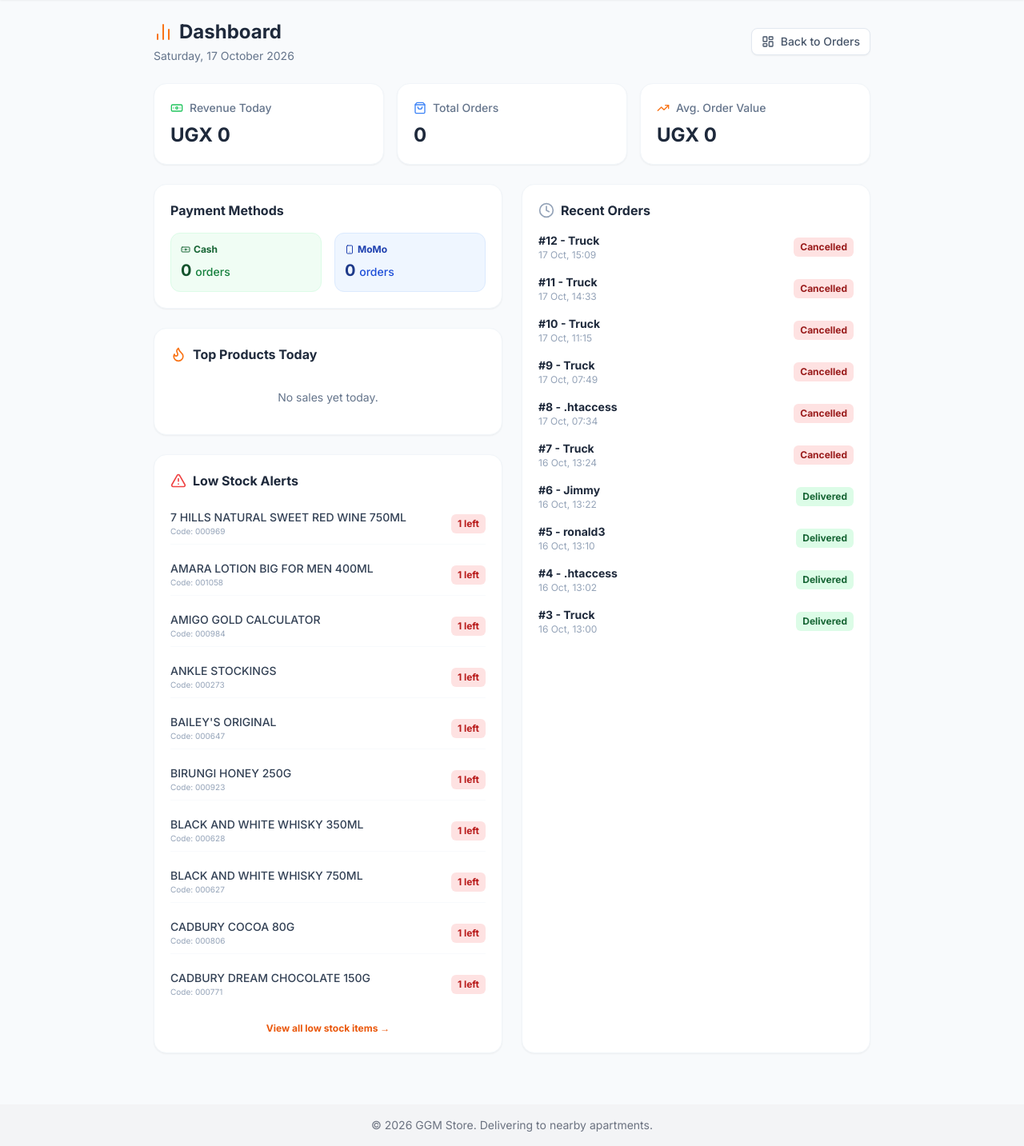
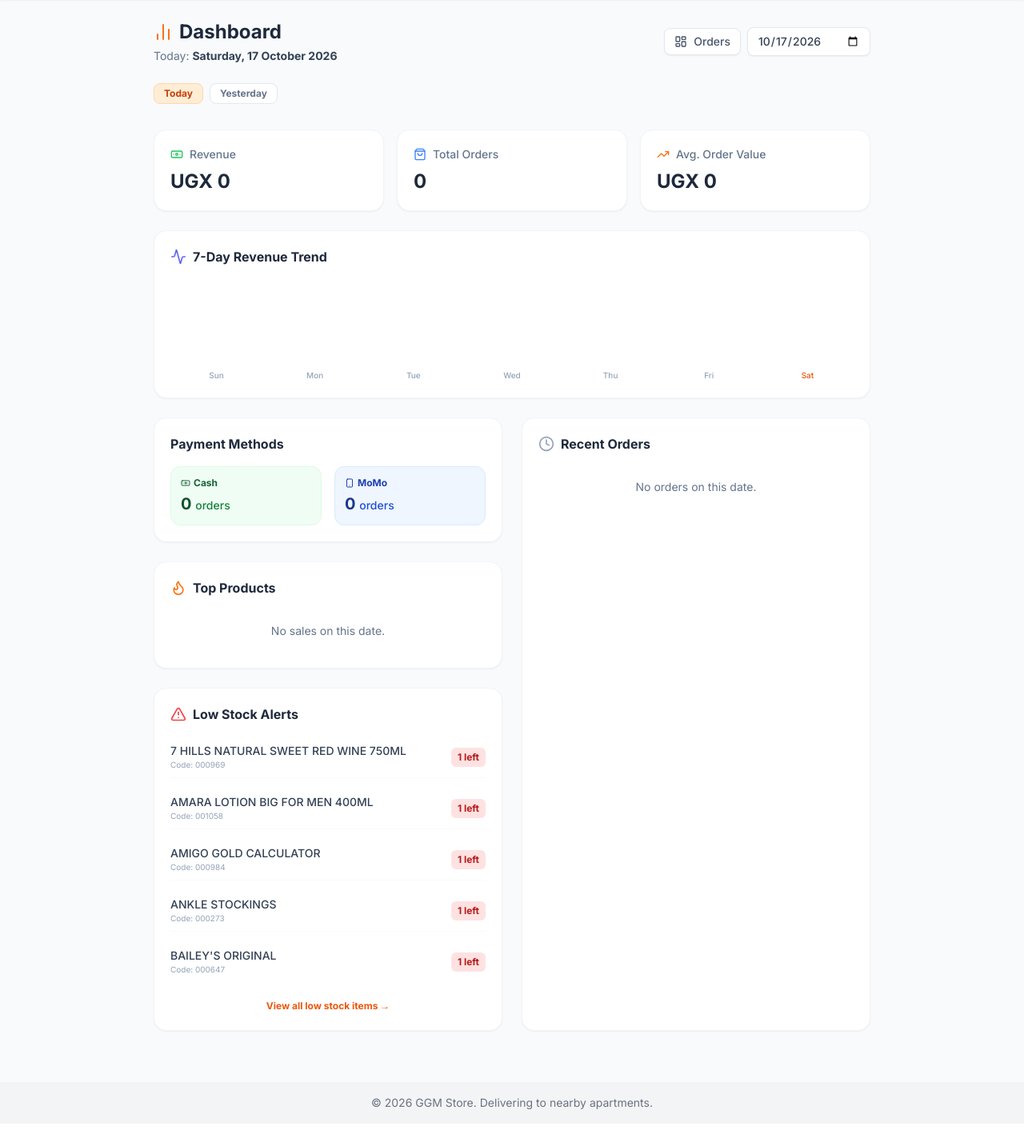
Before and after one commit to AheebwaMike/ggm-store, a Django app: page /owner/ in a window 1280 px wide. Shown: the part 52-1485 px from the top of the page at 80% size. After the commit the page ends 1439 px from the top, so only its background shows below. Run offline with Django 5.2, Linux system fonts and the light colour scheme; a user stored in the database is signed in; data comes from the database, SQL or seed files in the repository; some libraries are stand-ins or nearby versions.

Commit message:
Add historical date filtering and 7-day revenue trend chart to owner dashboard

```diff
--- a/marketplace/views.py
+++ b/marketplace/views.py
@@ -1,4 +1,5 @@
 import json
+from datetime import datetime, timedelta
 from decimal import Decimal
 
 from django import forms
@@ -571,35 +572,76 @@ def service_worker(request):
 @staff_member_required
 def owner_dashboard(request):
     today = timezone.localdate()
-    today_orders = Order.objects.filter(
-        created_at__date=today,
+    date_str = request.GET.get('date')
+    try:
+        selected_date = datetime.strptime(date_str, '%Y-%m-%d').date() if date_str else today
+    except ValueError:
+        selected_date = today
+
+    day_orders = Order.objects.filter(
+        created_at__date=selected_date,
     ).exclude(status='cancelled')
 
-    total_orders = today_orders.count()
-    total_revenue = today_orders.aggregate(total=Sum('total_amount'))['total'] or 0
+    total_orders = day_orders.count()
+    total_revenue = day_orders.aggregate(total=Sum('total_amount'))['total'] or 0
     avg_order_value = total_revenue / total_orders if total_orders else 0
 
-    cash_orders = today_orders.filter(payment_method='cash').count()
-    momo_orders = today_orders.filter(payment_method='momo').count()
+    cash_orders = day_orders.filter(payment_method='cash').count()
+    momo_orders = day_orders.filter(payment_method='momo').count()
     top_products = OrderItem.objects.filter(
-        order__in=today_orders,
+        order__in=day_orders,
         product__isnull=False,
     ).values(
         'product__name',
     ).annotate(
         total_qty=Sum('quantity'),
     ).order_by('-total_qty', 'product__name')[:5]
+
+    seven_days_ago = selected_date - timedelta(days=6)
+    trend_data = Order.objects.filter(
+        created_at__date__gte=seven_days_ago,
+        created_at__date__lte=selected_date,
+    ).exclude(
+        status='cancelled',
+    ).values(
+        'created_at__date',
+    ).annotate(
+        daily_revenue=Sum('total_amount'),
+    ).order_by('created_at__date')
+    trend_revenue_by_date = {
+        item['created_at__date']: item['daily_revenue']
+        for item in trend_data
+    }
+    seven_day_trend = [
+        {
+            'date': day,
+            'revenue': trend_revenue_by_date.get(day, 0),
+            'is_selected': day == selected_date,
+        }
+        for day in (
+            seven_days_ago + timedelta(days=offset)
+            for offset in range(7)
+        )
+    ]
+    max_trend_revenue = max(
+        (day['revenue'] for day in seven_day_trend),
+        default=0,
+    ) or 1
+
+    recent_orders = day_orders.select_related(
+        'customer',
+    ).order_by('-created_at')[:10]
+
     low_stock_products = Product.objects.filter(
         is_active=True,
         stock_quantity__lte=F('low_stock_threshold'),
-    ).order_by('stock_quantity', 'name')[:10]
-
-    recent_orders = Order.objects.select_related(
-        'customer',
-    ).order_by('-created_at')[:10]
+    ).order_by('stock_quantity', 'name')[:5]
 
     return render(request, 'marketplace/owner_dashboard.html', {
-        'today': today,
+        'selected_date': selected_date,
+        'today_date': today,
+        'yesterday_date': today - timedelta(days=1),
+        'is_today': selected_date == today,
         'total_orders': total_orders,
         'total_revenue': total_revenue,
         'avg_order_value': avg_order_value,
@@ -608,6 +650,8 @@ def owner_dashboard(request):
         'top_products': top_products,
         'low_stock_products': low_stock_products,
         'recent_orders': recent_orders,
+        'seven_day_trend': seven_day_trend,
+        'max_trend_revenue': max_trend_revenue,
     })
 
 
--- a/templates/marketplace/owner_dashboard.html
+++ b/templates/marketplace/owner_dashboard.html
@@ -4,22 +4,35 @@
 
 {% block content %}
 <div class="max-w-4xl mx-auto pb-10">
-    <div class="flex items-center justify-between mb-6">
+    <div class="flex flex-col md:flex-row md:items-center justify-between gap-4 mb-6">
         <div>
             <h1 class="text-2xl font-bold text-slate-800 flex items-center gap-2">
                 <i data-lucide="bar-chart-2" class="w-6 h-6 text-orange-500"></i> Dashboard
             </h1>
-            <p class="text-sm text-slate-500 mt-1">{{ today|date:"l, d F Y" }}</p>
+            <p class="text-sm text-slate-500 mt-1">
+                {% if is_today %}Today{% else %}Showing data for{% endif %}:
+                <span class="font-bold text-slate-700">{{ selected_date|date:"l, d F Y" }}</span>
+            </p>
         </div>
-        <a href="{% url 'staff_orders' %}" class="text-sm font-medium text-slate-600 hover:text-orange-600 bg-white px-3 py-1.5 rounded-lg border border-slate-200 transition-colors shadow-sm inline-flex items-center gap-2">
-            <i data-lucide="layout-dashboard" class="w-4 h-4"></i> Back to Orders
-        </a>
+        <div class="flex items-center gap-2">
+            <a href="{% url 'staff_orders' %}" class="text-sm font-medium text-slate-600 hover:text-orange-600 bg-white px-3 py-1.5 rounded-lg border border-slate-200 transition-colors shadow-sm inline-flex items-center gap-2">
+                <i data-lucide="layout-dashboard" class="w-4 h-4"></i> Orders
+            </a>
+            <form method="get" class="flex items-center gap-2">
+                <input type="date" name="date" value="{{ selected_date|date:'Y-m-d' }}" onchange="this.form.submit()" class="bg-white border border-slate-200 text-sm font-medium text-slate-700 rounded-lg px-3 py-1.5 shadow-sm focus:outline-none focus:ring-2 focus:ring-orange-500 cursor-pointer">
+            </form>
+        </div>
+    </div>
+
+    <div class="flex gap-2 mb-6 overflow-x-auto pb-2">
+        <a href="?date={{ today_date|date:'Y-m-d' }}" class="px-3 py-1 rounded-lg text-xs font-bold transition-colors {% if is_today %}bg-orange-100 text-orange-700 border border-orange-200{% else %}bg-white text-slate-500 border border-slate-200{% endif %}">Today</a>
+        <a href="?date={{ yesterday_date|date:'Y-m-d' }}" class="px-3 py-1 rounded-lg text-xs font-bold transition-colors {% if selected_date == yesterday_date %}bg-orange-100 text-orange-700 border border-orange-200{% else %}bg-white text-slate-500 border border-slate-200{% endif %}">Yesterday</a>
     </div>
 
     <div class="grid grid-cols-1 sm:grid-cols-3 gap-4 mb-6">
         <div class="bg-white rounded-2xl shadow-sm border border-slate-100 p-5">
             <div class="flex items-center gap-2 text-slate-500 text-sm font-medium mb-2">
-                <i data-lucide="banknote" class="w-4 h-4 text-green-500"></i> Revenue Today
+                <i data-lucide="banknote" class="w-4 h-4 text-green-500"></i> Revenue
             </div>
             <p class="text-2xl font-bold text-slate-800">UGX {{ total_revenue|floatformat:0 }}</p>
         </div>
@@ -34,6 +47,26 @@
                 <i data-lucide="trending-up" class="w-4 h-4 text-orange-500"></i> Avg. Order Value
             </div>
             <p class="text-2xl font-bold text-slate-800">UGX {{ avg_order_value|floatformat:0 }}</p>
+        </div>
+    </div>
+
+    <div class="bg-white rounded-2xl shadow-sm border border-slate-100 p-5 mb-6">
+        <h2 class="font-bold text-slate-800 mb-4 flex items-center gap-2">
+            <i data-lucide="activity" class="w-5 h-5 text-indigo-500"></i> 7-Day Revenue Trend
+        </h2>
+        <div class="flex items-end justify-between h-32 gap-2">
+            {% for day in seven_day_trend %}
+            <div class="flex flex-col items-center flex-1 group relative">
+                <div class="absolute bottom-full mb-1 opacity-0 group-hover:opacity-100 transition-opacity bg-slate-800 text-white text-[10px] font-bold py-1 px-2 rounded whitespace-nowrap z-10">
+                    UGX {{ day.revenue|floatformat:0 }}
+                </div>
+                <div class="w-full max-w-[40px] rounded-t-sm transition-all duration-300 {% if day.is_selected %}bg-orange-500{% else %}bg-slate-200 group-hover:bg-slate-300{% endif %}"
+                     style="height: {% widthratio day.revenue max_trend_revenue 100 %}%"></div>
+                <span class="text-[10px] font-medium mt-2 {% if day.is_selected %}text-orange-600 font-bold{% else %}text-slate-400{% endif %}">
+                    {{ day.date|date:"D" }}
+                </span>
+            </div>
+            {% endfor %}
         </div>
     </div>
 
@@ -59,7 +92,7 @@
 
             <div class="bg-white rounded-2xl shadow-sm border border-slate-100 p-5">
                 <h2 class="font-bold text-slate-800 mb-4 flex items-center gap-2">
-                    <i data-lucide="flame" class="w-5 h-5 text-orange-500"></i> Top Products Today
+                    <i data-lucide="flame" class="w-5 h-5 text-orange-500"></i> Top Products
                 </h2>
                 <div class="space-y-3">
                     {% for item in top_products %}
@@ -68,7 +101,7 @@
                         <span class="text-xs font-bold bg-slate-100 text-slate-600 px-2 py-1 rounded-md shrink-0">{{ item.total_qty }} sold</span>
                     </div>
                     {% empty %}
-                    <p class="text-sm text-slate-500 text-center py-4">No sales yet today.</p>
+                    <p class="text-sm text-slate-500 text-center py-4">No sales on this date.</p>
                     {% endfor %}
                 </div>
             </div>
@@ -126,7 +159,7 @@
                     </span>
                 </div>
                 {% empty %}
-                <p class="text-sm text-slate-500 text-center py-4">No orders yet.</p>
+                <p class="text-sm text-slate-500 text-center py-4">No orders on this date.</p>
                 {% endfor %}
             </div>
         </div>
```
Also changed, not shown: marketplace/tests.py (+39 -0 lines).
